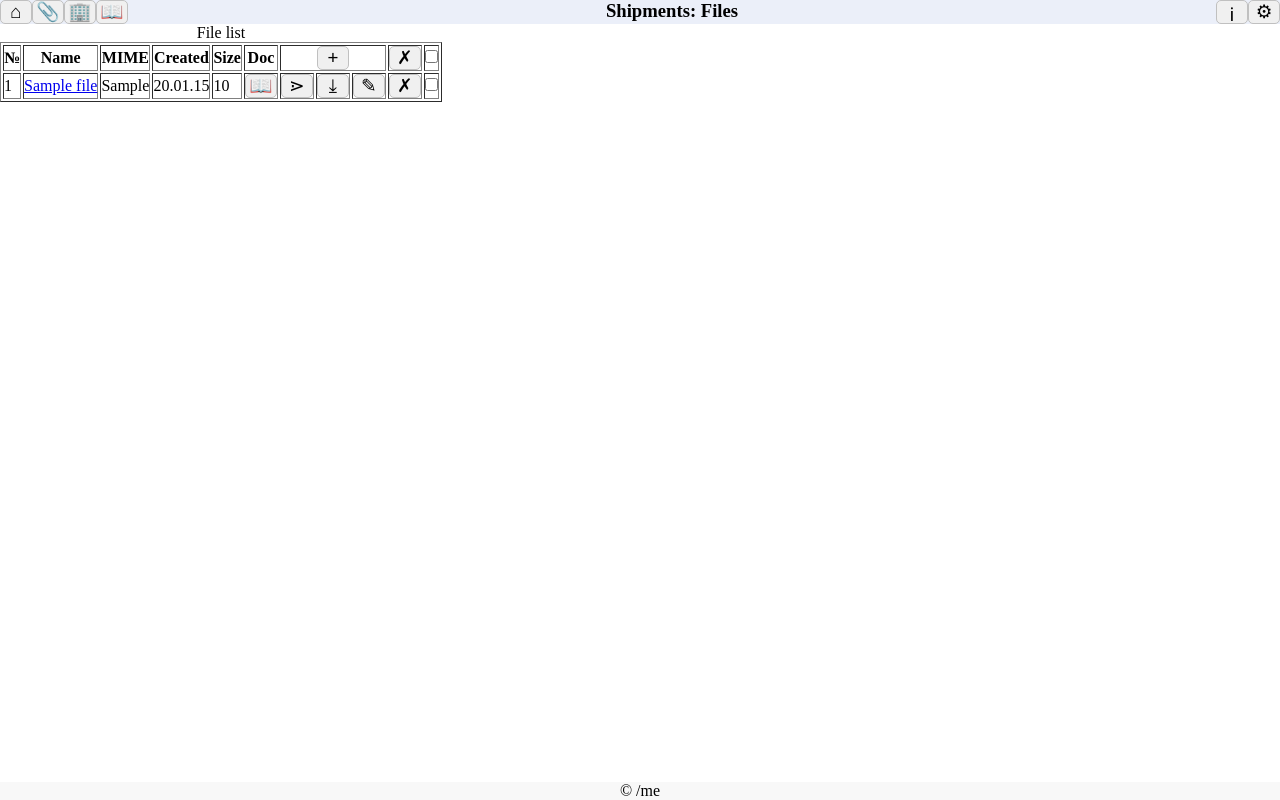
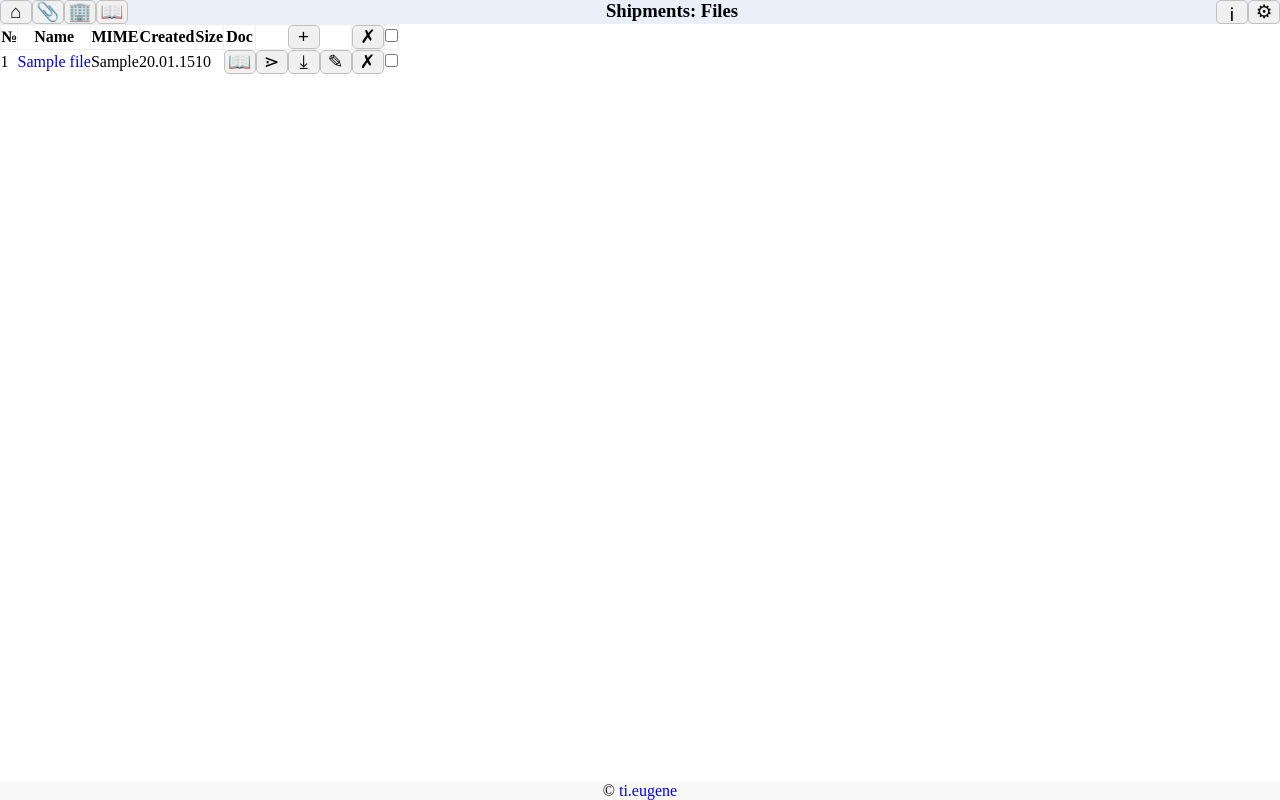
Before and after one commit to tieugene/shipment, a Django app: page /f/ in a window 1280 px wide. Run offline with Django 3.2, Linux system fonts and the light colour scheme; tables that the repository leaves empty hold one stand-in row (values such as "Sample post").

Commit message:
CSS: table prepared (cleaned)

```diff
--- a/static/css/color.css
+++ b/static/css/color.css
@@ -1,23 +1,9 @@
-body {
-}
-
 nav {
     background-color: #EBEFF9;
-    //border-color: red;
-}
-
-nav > h1 {
-    //border-color: black;
-}
-
-main {
-    //background-color: silver;
-    //border-color: orange;
 }
 
 footer {
     background-color: #F8F8F8;
-    // border-color: green;
 }
 
 button {
--- a/static/css/decoration.css
+++ b/static/css/decoration.css
@@ -1,27 +1,22 @@
-body {
+nav {
+    // border-top: 5px solid #EBEFF9;
 }
 
-nav {
-    //border-style: dotted;
-    //border-width: 1px;
-}
-
-nav > h1 {
-    //border-style: dashed;
-    //border-width: 1px;
-}
-
-main {
-    //border-style: dotted;
-    //border-width: 1px;
-}
-
-footer {
-    //border-style: dotted;
-    //border-width: 1px;
+a {
+    text-decoration: none;
 }
 
 button {
 	border-style: solid;
 	cursor: pointer;
+    text-decoration: none;
 }
+
+table {
+        border-collapse: collapse;
+        border: none;
+}
+
+td {
+    border: none;
+}
--- a/static/css/size.css
+++ b/static/css/size.css
@@ -7,14 +7,8 @@ html, body {
     height: 100%;
 }
 
-nav {
-}
-
 nav > h1 {
     font-size: 14pt;
-}
-
-footer {
 }
 
 button {
@@ -28,3 +22,8 @@ button {
 img.svg {
 	width: 16px;
 }
+
+td {
+        // border: 1px solid black;
+        // padding: 0 2pt;
+}
--- a/templates/base.html
+++ b/templates/base.html
@@ -7,7 +7,7 @@
 	<meta charset="UTF-8">
 	{% block meta %} {% endblock %}
 	<title> {% trans "Shipments:" %} {% block title %} ... {% endblock %} </title>
-	<!-- 1. me -->
+	<!-- 1. my -->
     <link rel="shortcut icon" href="{% static 'img/TI_64.png' %}" type="image/png"/>
 	<!--link rel="stylesheet" type="text/css" href="{% static 'css/base.css' %}"/-->
 	<link rel="stylesheet" type="text/css" href="{% static 'css/position.css' %}"/>
@@ -17,29 +17,23 @@
 	<!-- 2. admin (symlink) -->
 	<link rel="stylesheet" type="text/css" href="{% static 'admin/css/forms.css' %}" />
 	<!--link rel="stylesheet" type="text/css" href="{# static 'admin/css/widgets.css' #} /-->
-	{% block js %}
-	{% endblock %}
-	<style>
-	{% block css %}
-	{% endblock %}
-	</style>
+	{% block js %} {% endblock %}
+	<style> {% block css %} {% endblock %} </style>
 </head>
 <body>
 	<!-- header> <h1> Das ist Shipments </h1> </header-->
 	<nav>
-		<a href="{% url 'index' %}"> {% button 'home' %} </a>
- 		<a href="{% url 'file_list' %}"> {% button "file" %} </a>
- 		<a href="{% url 'org_list' %}"> {% button "org" %} </a>
- 		<a href="{% url 'doc_list' %}"> {% button "doc" %} </a>
+		<a href="{% url 'index' %}" id="menu_home"> {% button 'home' %} </a>
+ 		<a href="{% url 'file_list' %}" id="menu_file"> {% button "file" %} </a>
+ 		<a href="{% url 'org_list' %}" id="menu_org"> {% button "org" %} </a>
+ 		<a href="{% url 'doc_list' %}" id="menu_doc"> {% button "doc" %} </a>
 		<h1> {% trans "Shipments" %}:{% block menu_title %} ... {% endblock %} </h1>
-		<a href="{% url 'about' %}"> {% button 'info' %} </a>
+		<a href="{% url 'about' %}" id="menu_info"> {% button 'info' %} </a>
 		<a href="{% url 'admin:index' %}"> {% button 'tool' %} </a>
 	</nav>
 	<main>
-	{% block body_main %}
-		<p> {% trans 'Dummy' %} </p>
-	{% endblock %}
+	    {% block body_main %} <p> {% trans 'Dummy' %} </p> {% endblock %}
 	</main>
-<footer> &copy; /me </footer>
+    <footer> &copy; <a href="mailto:ti.eugene@gmail.com"> ti.eugene </a> </footer>
 </body>
 </html>
--- a/templates/core/file_list.html
+++ b/templates/core/file_list.html
@@ -5,7 +5,6 @@
 {% include "paginator.html" %}
 <form action="{% url 'file_delete_multi' %}" method="POST"> {% csrf_token %}
 <table width="auto" border="1">
-<caption> {% trans 'File list' %}</caption>
 <thead>
 <tr>
     <th> &numero; </th>
--- a/templates/shipment/document_list.html
+++ b/templates/shipment/document_list.html
@@ -15,7 +15,6 @@
 {% include "paginator.html" %}
 <form method="POST" action=""> {% csrf_token %}
 <table width="auto" border="1">
-<caption> {% trans "Document list" %}</caption>
     <thead>
     <tr>    <!-- col titles -->
         <th> &numero; </th>
```
Also changed, not shown: TODO.md (+2 -0 lines).
